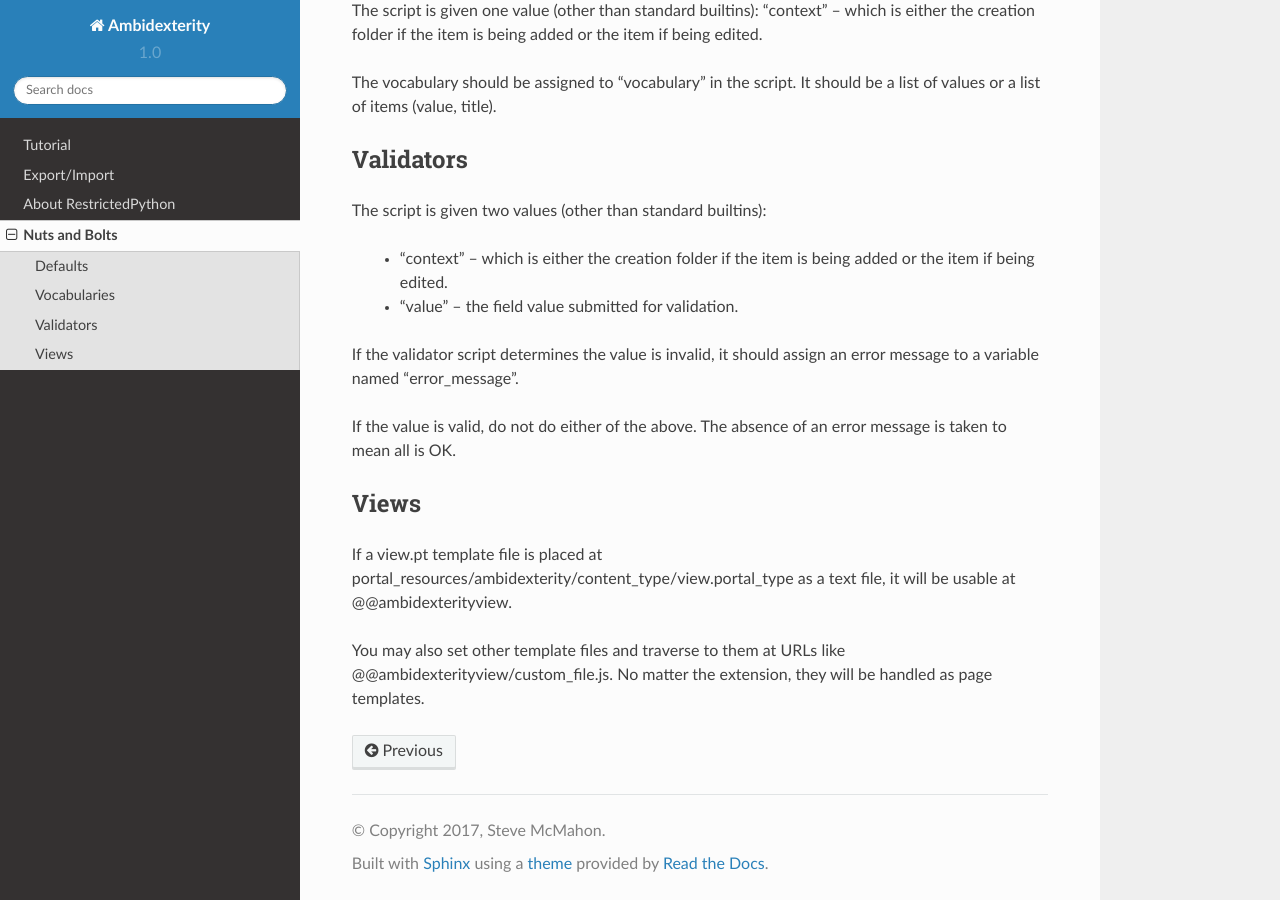
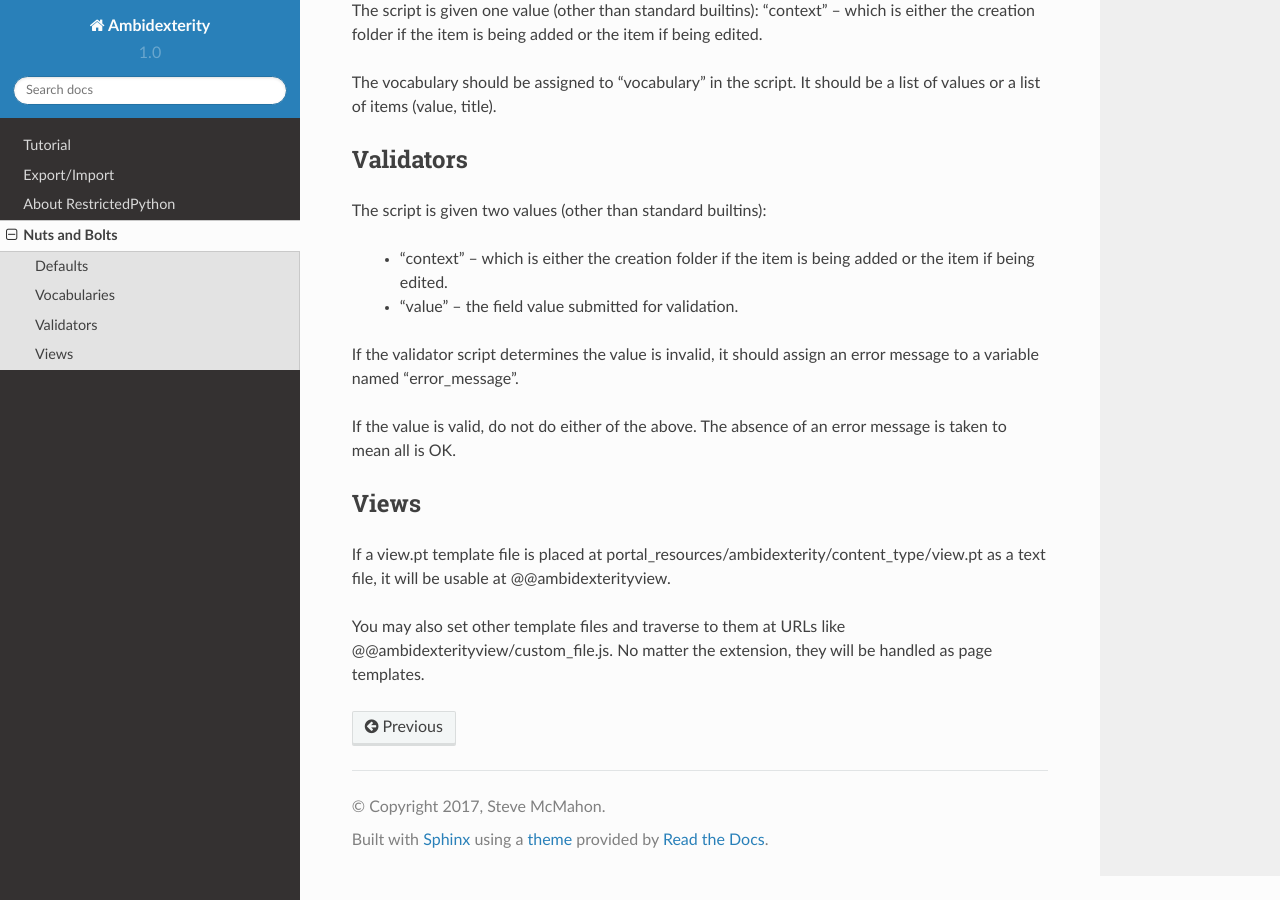
Before and after one commit to collective/collective.ambidexterity, a Sphinx documentation site: the page built from docs/nuts-bolts.rst, in a window 1280 px wide and 900 px high, scrolled down 1527 px. Built offline with Sphinx 7.4.7 and the Read the Docs theme 2.0.0, drawn with Linux system fonts in a browser that asks for light colours.

Commit message:
Doc typo fix

```diff
--- a/docs/nuts-bolts.rst
+++ b/docs/nuts-bolts.rst
@@ -90,7 +90,7 @@ The absence of an error message is taken to mean all is OK.
 Views
 -----
 
-If a view.pt template file is placed at portal_resources/ambidexterity/content_type/view.portal_type as a text file, it will be usable at @@ambidexterityview.
+If a view.pt template file is placed at portal_resources/ambidexterity/content_type/view.pt as a text file, it will be usable at @@ambidexterityview.
 
 You may also set other template files and traverse to them at URLs like @@ambidexterityview/custom_file.js.
 No matter the extension, they will be handled as page templates.
```
